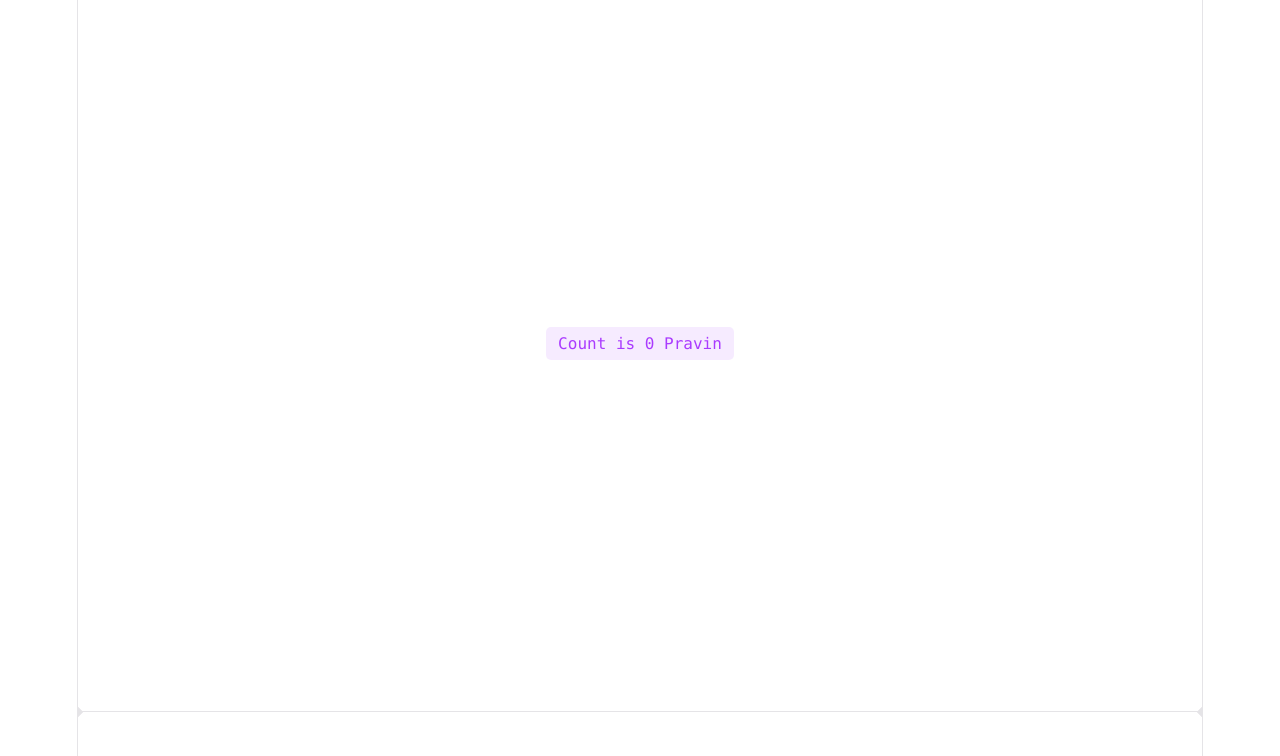
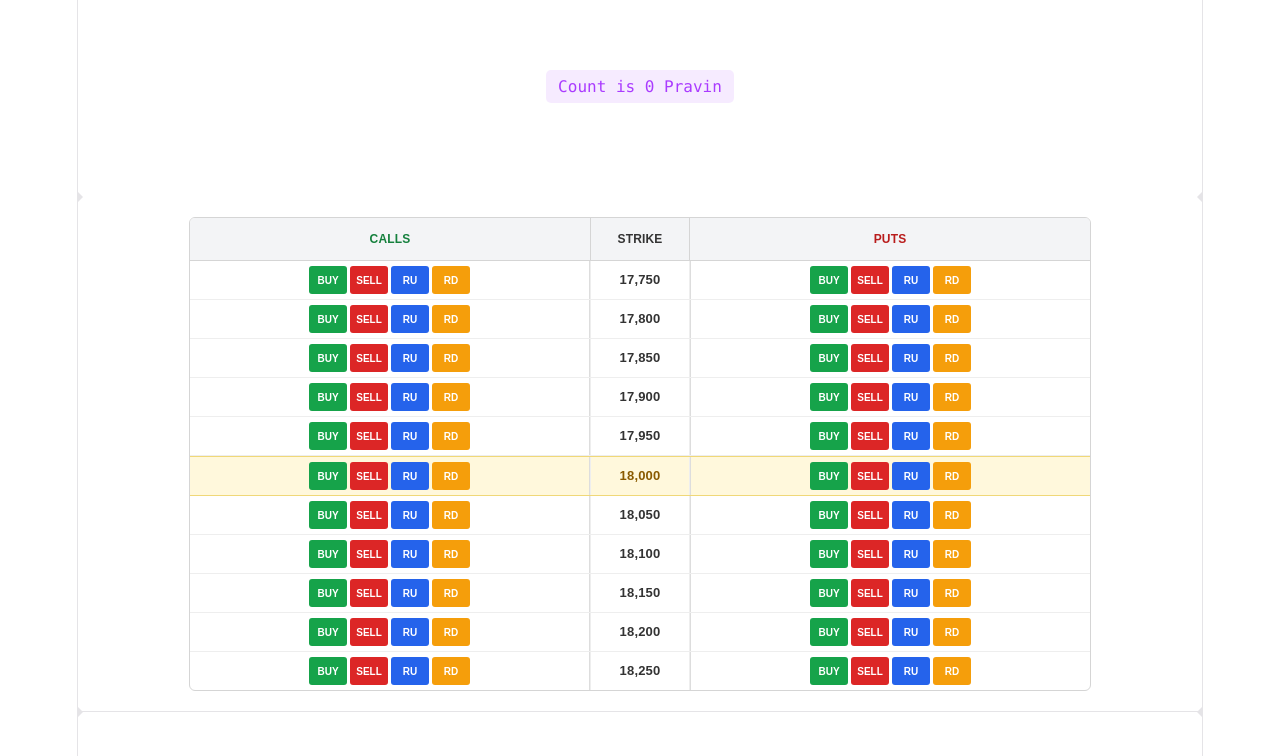
Before and after one commit to pravin-git/order-puncher, a React (Vite) app: page / in a window 1280 px wide. Shown: the top 756 px of the page. Built offline with nearby package versions, Linux system fonts and the light colour scheme.

Commit message:
first draft of option chain

```diff
--- a/src/App.jsx
+++ b/src/App.jsx
@@ -1,11 +1,13 @@
 import { useState } from 'react'
-import heroImg from './assets/hero.png'
-import reactLogo from './assets/react.svg'
-import viteLogo from './assets/vite.svg'
+import OptionChainMatrix from './OptionChainMatrix'
 import './App.css'
 
 function App() {
   const [count, setCount] = useState(0)
+
+  const handleOptionAction = (payload) => {
+    console.log("Action received:", payload);
+  };
 
   return (
     <>
@@ -20,6 +22,12 @@ function App() {
       </section>
 
       <div className="ticks"></div>
+      <OptionChainMatrix
+        atmStrike={18000}
+        strikeCount={5}
+        strikeDistance={50}
+        onAction={handleOptionAction}
+      />
 
 
       <div className="ticks"></div>
--- /dev/null
+++ b/src/OptionChainMatrix.css
@@ -0,0 +1,229 @@
+
+.option-chain {
+  width: 100%;
+  max-width: 900px;
+
+  margin: 20px auto;
+
+  font-family: Arial, sans-serif;
+  font-size: 13px;
+
+  border: 1px solid #d5d5d5;
+  border-radius: 6px;
+
+  overflow: hidden;
+
+  background: #ffffff;
+}
+
+/* =========================================
+   HEADER
+========================================= */
+
+.option-chain-header {
+  display: grid;
+
+  grid-template-columns:
+    1fr
+    100px
+    1fr;
+
+  background: #f3f4f6;
+
+  border-bottom: 1px solid #d5d5d5;
+}
+
+.header-section {
+  padding: 8px;
+
+  text-align: center;
+
+  font-size: 12px;
+  font-weight: 700;
+}
+
+.calls-header {
+  color: #15803d;
+}
+
+.strike-header {
+  border-left: 1px solid #d5d5d5;
+  border-right: 1px solid #d5d5d5;
+
+  color: #333333;
+}
+
+.puts-header {
+  color: #b91c1c;
+}
+
+/* =========================================
+   ROW
+========================================= */
+
+.option-row {
+  display: grid;
+
+  grid-template-columns:
+    1fr
+    100px
+    1fr;
+
+  min-height: 38px;
+
+  border-bottom: 1px solid #eeeeee;
+}
+
+.option-row:last-child {
+  border-bottom: none;
+}
+
+.option-row:hover {
+  background: #fafafa;
+}
+
+/* =========================================
+   ATM ROW
+========================================= */
+
+.atm-row {
+  background: #fff8dc;
+
+  border-top: 1px solid #f0d878;
+  border-bottom: 1px solid #f0d878;
+}
+
+.atm-row:hover {
+  background: #fff4c4;
+}
+
+/* =========================================
+   ACTION CONTAINER
+========================================= */
+
+.actions {
+  display: flex;
+
+  align-items: center;
+  justify-content: center;
+
+  gap: 3px;
+
+  padding: 4px 6px;
+}
+
+.call-actions {
+  border-right: 1px solid #dddddd;
+}
+
+.put-actions {
+  border-left: 1px solid #dddddd;
+}
+
+/* =========================================
+   STRIKE
+========================================= */
+
+.strike-price {
+  display: flex;
+
+  align-items: center;
+  justify-content: center;
+
+  border-left: 1px solid #eeeeee;
+  border-right: 1px solid #eeeeee;
+
+  font-size: 13px;
+  font-weight: 600;
+
+  color: #333333;
+}
+
+.atm-row .strike-price {
+  font-weight: 700;
+  color: #8a5a00;
+}
+
+/* =========================================
+   BUTTON
+========================================= */
+
+.action-button {
+  width: 38px;
+  height: 28px;
+
+  padding: 0;
+
+  border: none;
+  border-radius: 3px;
+
+  color: #ffffff;
+
+  font-size: 10px;
+  font-weight: 700;
+
+  cursor: pointer;
+
+  transition:
+    opacity 0.15s ease,
+    transform 0.1s ease;
+}
+
+.action-button:hover {
+  opacity: 0.85;
+}
+
+.action-button:active {
+  transform: scale(0.95);
+}
+
+/* =========================================
+   ACTION COLORS
+========================================= */
+
+.buy {
+  background: #16a34a;
+}
+
+.sell {
+  background: #dc2626;
+}
+
+.roll-up {
+  background: #2563eb;
+}
+
+.roll-down {
+  background: #f59e0b;
+}
+
+/* =========================================
+   RESPONSIVE
+========================================= */
+
+@media (max-width: 700px) {
+
+  .option-chain-header,
+  .option-row {
+    grid-template-columns:
+      1fr
+      75px
+      1fr;
+  }
+
+  .actions {
+    gap: 2px;
+    padding: 3px;
+  }
+
+  .action-button {
+    width: 30px;
+    height: 26px;
+
+    font-size: 9px;
+  }
+
+  .strike-price {
+    font-size: 12px;
+  }
+}
--- /dev/null
+++ b/src/OptionChainMatrix.jsx
@@ -0,0 +1,142 @@
+import "./OptionChainMatrix.css";
+
+const ACTIONS = [
+  { label: "BUY", action: "BUY", className: "buy" },
+  { label: "SELL", action: "SELL", className: "sell" },
+  { label: "RU", action: "ROLL_UP", className: "roll-up" },
+  { label: "RD", action: "ROLL_DOWN", className: "roll-down" },
+];
+
+function OptionChainMatrix({
+  atmStrike,
+  strikeCount,
+  strikeDistance,
+  onAction,
+}) {
+  /*
+   * Generate strikes around ATM.
+   *
+   * Example:
+   * atmStrike = 18000
+   * strikeCount = 2
+   * strikeDistance = 50
+   *
+   * Result:
+   * 17900
+   * 17950
+   * 18000
+   * 18050
+   * 18100
+   */
+  const strikes = Array.from(
+    { length: strikeCount * 2 + 1 },
+    (_, index) => {
+      const offset = index - strikeCount;
+
+      return atmStrike + offset * strikeDistance;
+    }
+  );
+
+  const handleAction = (type, action, strike) => {
+    const payload = {
+      type,
+      action,
+      strike,
+    };
+
+    onAction(payload);
+  };
+
+  return (
+    <div className="option-chain">
+
+      {/* Header */}
+      <div className="option-chain-header">
+
+        <div className="header-section calls-header">
+          CALLS
+        </div>
+
+        <div className="header-section strike-header">
+          STRIKE
+        </div>
+
+        <div className="header-section puts-header">
+          PUTS
+        </div>
+
+      </div>
+
+      {/* Rows */}
+      <div className="option-chain-body">
+
+        {strikes.map((strike) => {
+          const isATM = strike === atmStrike;
+
+          return (
+            <div
+              key={strike}
+              className={`option-row ${
+                isATM ? "atm-row" : ""
+              }`}
+            >
+
+              {/* CALL ACTIONS */}
+              <div className="actions call-actions">
+
+                {ACTIONS.map((item) => (
+                  <button
+                    key={item.action}
+                    className={`action-button ${item.className}`}
+                    title={`CALL ${item.action} ${strike}`}
+                    onClick={() =>
+                      handleAction(
+                        "CALL",
+                        item.action,
+                        strike
+                      )
+                    }
+                  >
+                    {item.label}
+                  </button>
+                ))}
+
+              </div>
+
+              {/* STRIKE PRICE */}
+              <div className="strike-price">
+                {strike.toLocaleString()}
+              </div>
+
+              {/* PUT ACTIONS */}
+              <div className="actions put-actions">
+
+                {ACTIONS.map((item) => (
+                  <button
+                    key={item.action}
+                    className={`action-button ${item.className}`}
+                    title={`PUT ${item.action} ${strike}`}
+                    onClick={() =>
+                      handleAction(
+                        "PUT",
+                        item.action,
+                        strike
+                      )
+                    }
+                  >
+                    {item.label}
+                  </button>
+                ))}
+
+              </div>
+
+            </div>
+          );
+        })}
+
+      </div>
+    </div>
+  );
+}
+
+export default OptionChainMatrix;
```
